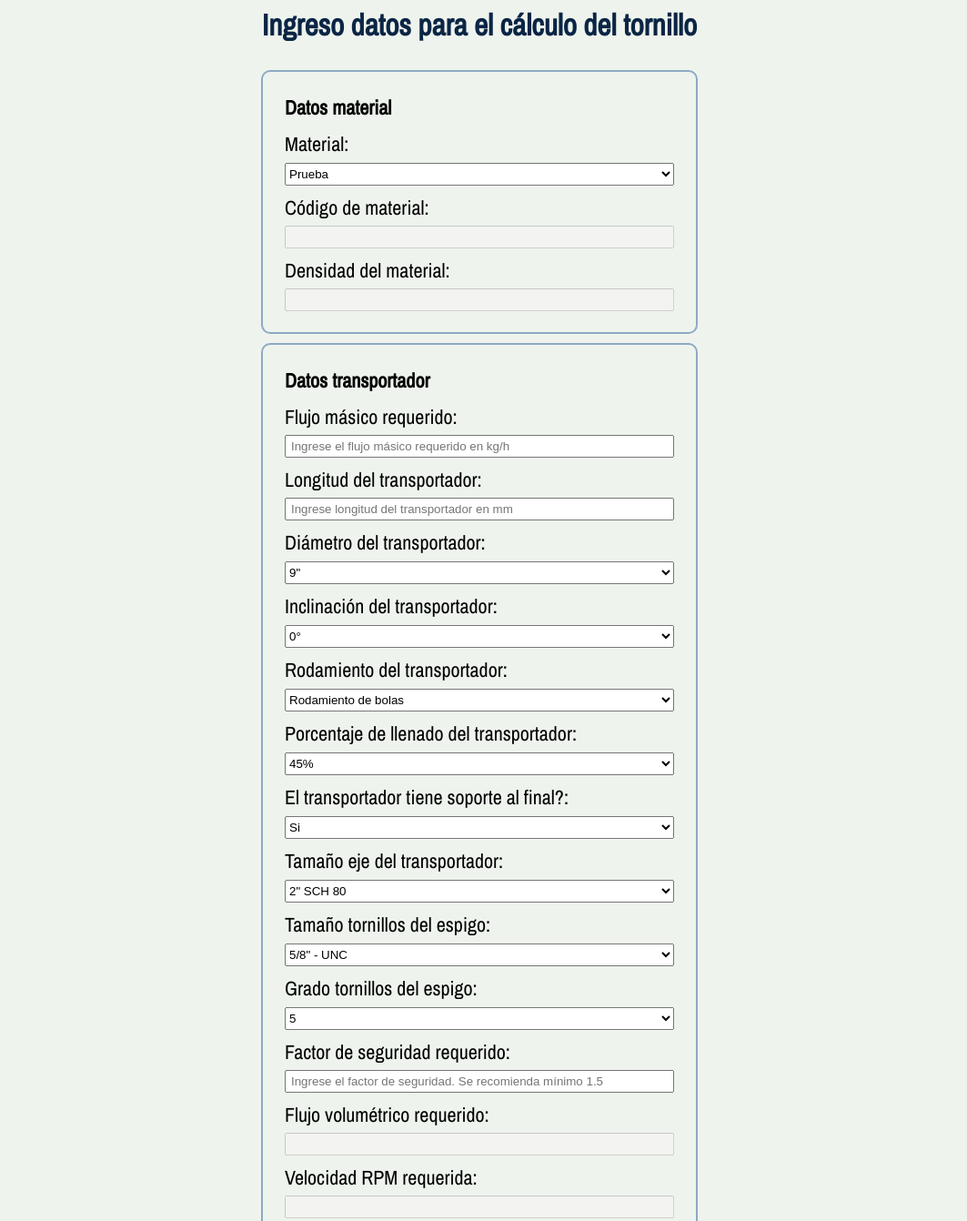
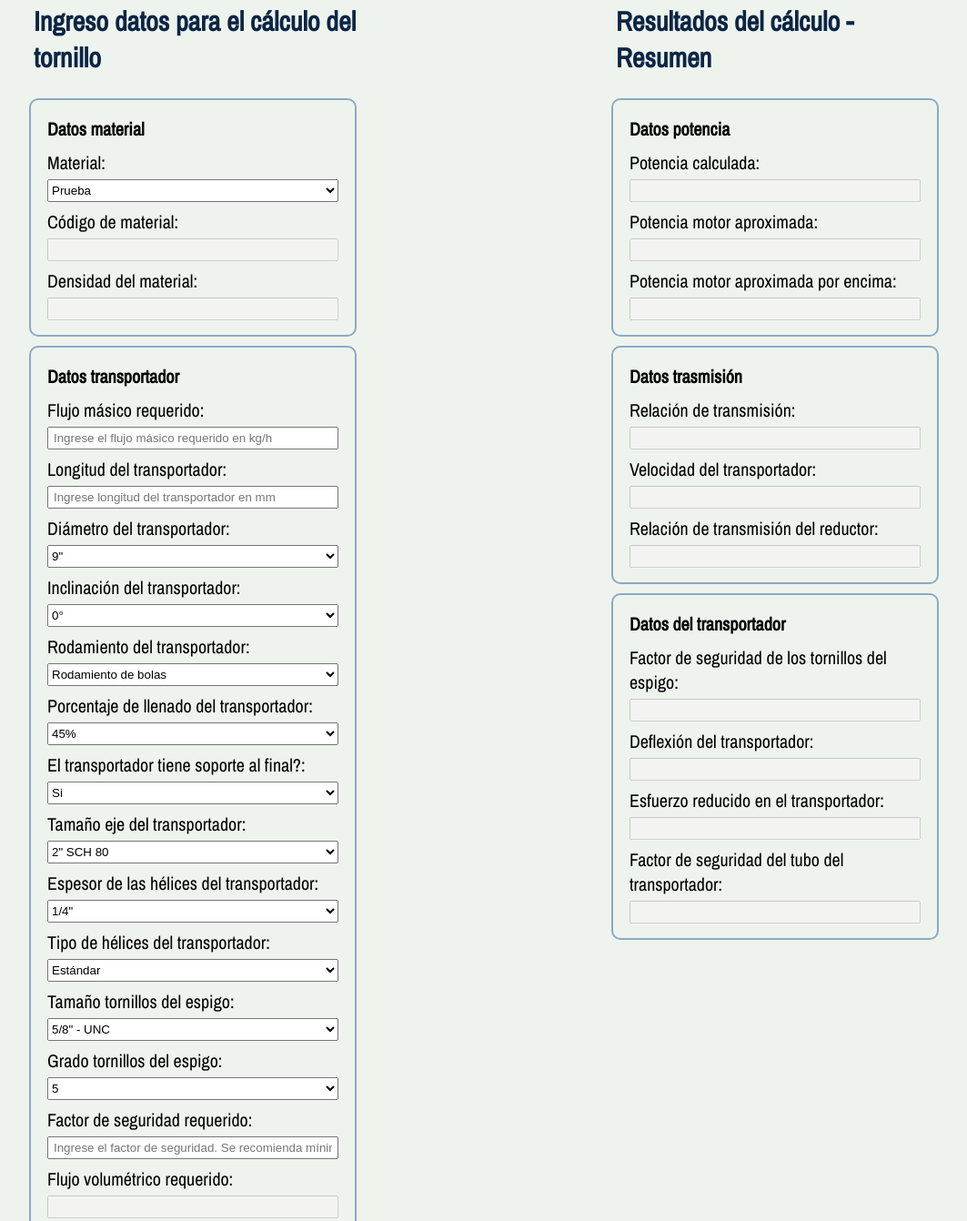
Before and after one commit to nano0018/conveyor-cema-calc, a plain HTML site: page index.html in a window 1280 px wide. Shown: the part 67-1409 px from the top of the page at 91% size, without its empty margins (113-1176 px from the left). Drawn offline with nearby package versions, Linux system fonts and the light colour scheme.

Commit message:
Se actualiza

```diff
--- a/css/index.css
+++ b/css/index.css
@@ -5,11 +5,12 @@
   --color4: #8da9c4;
   --color5: #eef4ed;
   --navbar-weight: 45px;
+  --width-form: 360px;
 }
 
 body {
   font-family: "Archivo Narrow";
-  font-size: 22px;
+  font-size: 20px;
   background-color: var(--color5);
   margin: 0;
 }
@@ -21,8 +22,8 @@ input::-webkit-inner-spin-button {
   margin: 0; /* <-- Apparently some margin are still there even though it's hidden */
 }
 
-input[type=number] {
-    -moz-appearance:textfield; /* Firefox */
+input[type="number"] {
+  -moz-appearance: textfield; /* Firefox */
 }
 
 .navbar {
@@ -39,9 +40,12 @@ input[type=number] {
   color: var(--color1);
 }
 
-a, h2 {
+a,
+h2 {
+  padding-left: 10px;
   text-decoration: none;
   color: var(--color3);
+  max-width: 360px;
 }
 
 .section-head {
@@ -49,31 +53,31 @@ a, h2 {
 }
 
 .body {
-    padding: var(--navbar-weight) 10px 20px;
-    display: grid;
+  padding: var(--navbar-weight) 5px 10px 5px;
+  display: flex;
+  flex-direction: row;
+  flex-wrap: wrap;
+  width: 100%;
 }
 
-form {
-    width: 480px;
+.input-data {
+  width: var(--width-form);
 }
 
 .section-data {
-    border: solid 2px var(--color4) ;
+  border: solid 2px var(--color4);
   border-radius: 10px;
   padding: 5%;
   margin-bottom: 10px;
 }
 
-div.container {
-    flex-direction: column;
-    max-width: 1000px;
-    width: 100%;
-    margin:auto;
+.container {
+  margin-top: 0px;
   display: flex;
   flex-direction: column;
   align-items: center;
-    justify-content: flex-start;
-
+  flex-basis: 100%;
+  flex: 1;
 }
 
 .input-block {
@@ -96,7 +100,7 @@ div.container {
 
 .input-option {
   display: flex;
-    width: 414px;
+  width: calc(100% - 14px);
   height: 21px;
   padding: 0 5px;
   margin: 5px 0;
--- a/index.html
+++ b/index.html
@@ -1,5 +1,5 @@
 <!DOCTYPE html>
-<html lang="en">
+<html lang="es">
   <head>
     <meta charset="UTF-8" />
     <meta http-equiv="X-UA-Compatible" content="IE=edge" />
@@ -144,11 +144,31 @@
               </select>
             </div>
             <div class="input-block">
+              <label class="input-label" for="flight-thickness"
+                >Espesor de las hélices del transportador:
+              </label>
+              <select
+                class="select-option"
+                name="flight-thickness"
+                id="flight-thickness"
+              >
+                <option value="1/4">1/4"</option>
+              </select>
+            </div>
+            <div class="input-block">
+              <label class="input-label" for="flight-type"
+                >Tipo de hélices del transportador:
+              </label>
+              <select class="select-option" name="flight-type" id="flight-type">
+                <option value="standard">Estándar</option>
+              </select>
+            </div>
+            <div class="input-block">
               <label class="input-label" for="screw-bolt"
                 >Tamaño tornillos del espigo:
               </label>
               <select class="select-option" name="screw-bolt" id="screw-bolt">
-                <option value="5_8-11">5/8" - UNC</option>
+                <option value="5_8_UNC">5/8" - UNC</option>
               </select>
             </div>
             <div class="input-block">
@@ -200,11 +220,159 @@
               />
             </div>
           </div>
+          <div class="section-data">
+            <h4 class="section-head">Datos trasmisión</h4>
+            <div class="input-block">
+              <label class="input-label" for="transmissionRelation"
+                >Relación de transmisión:
+              </label>
+              <input
+                class="input-option"
+                type="number"
+                name="transmissionRelation"
+                id="transmissionRelation"
+              />
+            </div>
+          </div>
           <div>
             <a href="#">Calcular</a>
           </div>
         </form>
       </div>
+      <div class="container">
+        <h2>Resultados del cálculo - Resumen</h2>
+        <div class="input-data">
+          <div class="section-data">
+            <h4 class="section-head">Datos potencia</h4>
+            <div class="input-block">
+              <label class="input-label" for="realPower"
+                >Potencia calculada:
+              </label>
+              <input
+                class="input-option"
+                type="text"
+                name="realPower"
+                id="realPower"
+                disabled
+              />
+            </div>
+            <div class="input-block">
+              <label class="input-label" for="closestPower"
+                >Potencia motor aproximada:
+              </label>
+              <input
+                class="input-option"
+                type="text"
+                name="closestPower"
+                id="closestPower"
+                disabled
+              />
+            </div>
+            <div class="input-block">
+              <label class="input-label" for="upperSizePower"
+                >Potencia motor aproximada por encima:
+              </label>
+              <input
+                class="input-option"
+                type="text"
+                name="upperSizePower"
+                id="upperSizePower"
+                disabled
+              />
+            </div>
+          </div>
+          <div class="section-data">
+            <h4 class="section-head">Datos trasmisión</h4>
+            <div class="input-block">
+              <label class="input-label" for="transmissionRelationC"
+                >Relación de transmisión:
+              </label>
+              <input
+                class="input-option"
+                type="number"
+                name="transmissionRelationC"
+                id="transmissionRelationC"
+                disabled
+              />
+            </div>
+            <div class="input-block">
+              <label class="input-label" for="conveyorSpeed"
+                >Velocidad del transportador:
+              </label>
+              <input
+                class="input-option"
+                type="text"
+                name="conveyorSpeed"
+                id="conveyorSpeed"
+                disabled
+              />
+            </div>
+            <div class="input-block">
+              <label class="input-label" for="reducerSpeed"
+                >Relación de transmisión del reductor:
+              </label>
+              <input
+                class="input-option"
+                type="number"
+                name="reducerSpeed"
+                id="reducerSpeed"
+                disabled
+              />
+            </div>
+          </div>
+          <div class="section-data">
+            <h4 class="section-head">Datos del transportador</h4>
+            <div class="input-block">
+              <label class="input-label" for="screwBoltSF"
+                >Factor de seguridad de los tornillos del espigo:
+              </label>
+              <input
+                class="input-option"
+                type="number"
+                name="screwBoltSF"
+                id="screwBoltSF"
+                disabled
+              />
+            </div>
+            <div class="input-block">
+              <label class="input-label" for="screwDeflection"
+                >Deflexión del transportador:
+              </label>
+              <input
+                class="input-option"
+                type="text"
+                name="screwDeflection"
+                id="screwDeflection"
+                disabled
+              />
+            </div>
+            <div class="input-block">
+              <label class="input-label" for="reducerStress"
+                >Esfuerzo reducido en el transportador:
+              </label>
+              <input
+                class="input-option"
+                type="number"
+                name="reducerStress"
+                id="reducerStress"
+                disabled
+              />
+            </div>
+            <div class="input-block">
+              <label class="input-label" for="screwPipeSF"
+                >Factor de seguridad del tubo del transportador:
+              </label>
+              <input
+                class="input-option"
+                type="number"
+                name="screwPipeSF"
+                id="screwPipeSF"
+                disabled
+              />
+            </div>
+          </div>
+        </div>
+      </div>
     </section>
   </body>
 </html>
```
Lines whose indentation alone changed are shown as unchanged.
